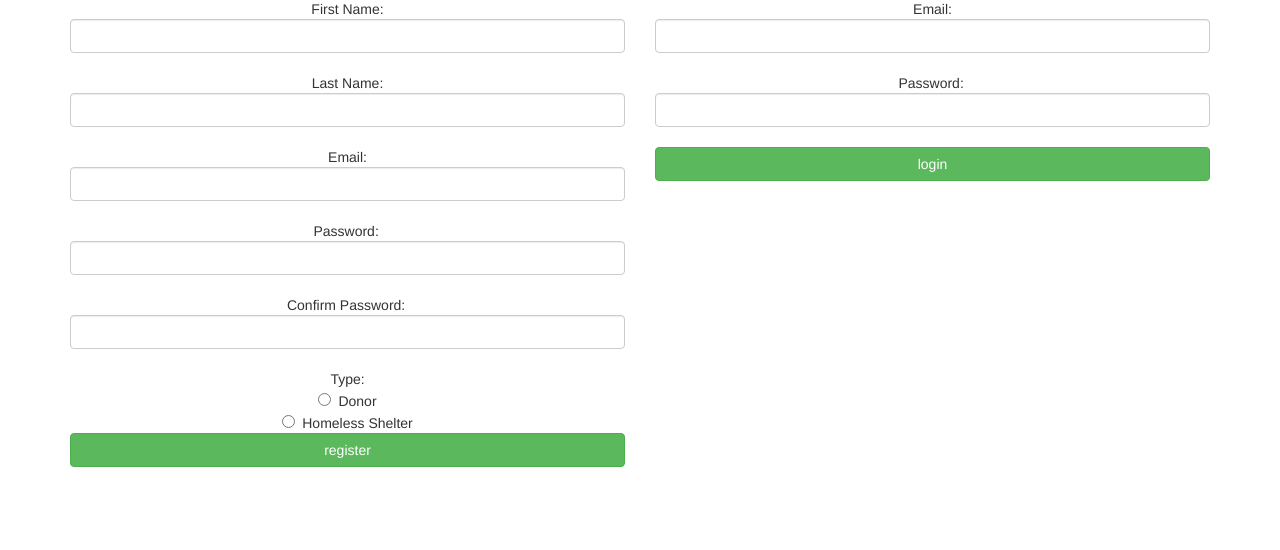
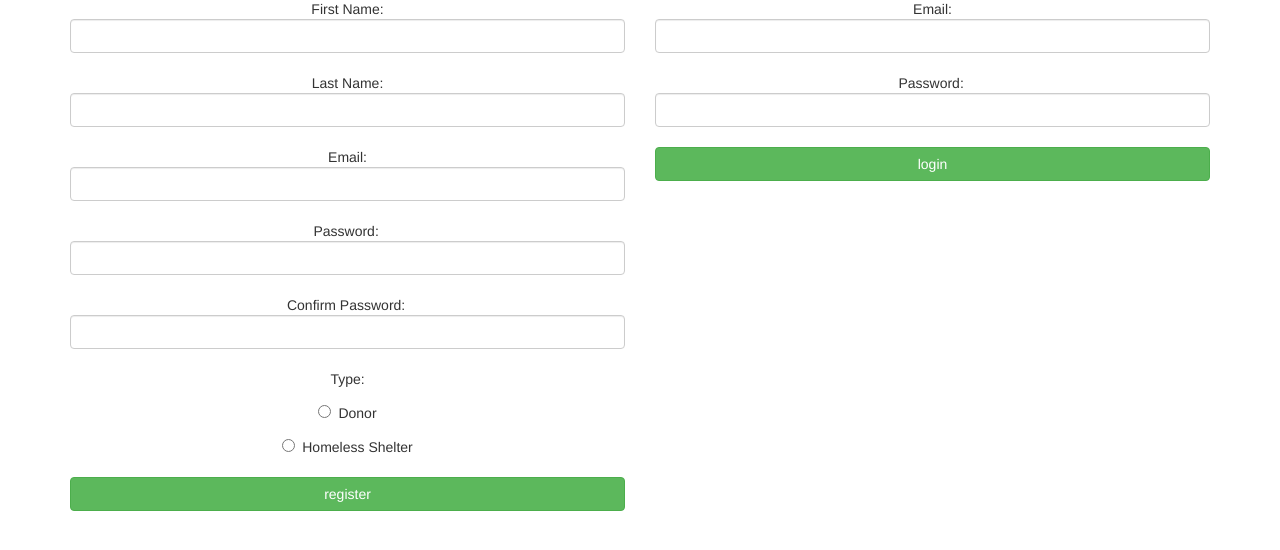
Before and after one commit to jieyuxu/caliente-rick, a Python web app: template templates/authenticate.html in a window 1280 px wide. Shown: the part 173-723 px from the top of the page. Run offline with Jinja, Linux system fonts and the light colour scheme; the template is opened without the code that fills it, so the values that code supplies are empty.

Commit message:
style changes
on register form

```diff
--- a/templates/authenticate.html
+++ b/templates/authenticate.html
@@ -16,7 +16,7 @@
           Confirm Password:&thinsp; <input class="form-control" type="password" name="cpassword" required> <br>
           Type:<br/> <input type="radio" name="type" value="donor">&ensp;Donor<br>
           <input type="radio" name="type" value="director">&ensp;Homeless Shelter<br>
-          <input class="btn btn-success btn-block" type="submit" name="register" value="register" action="submit">
+          <input class="btn btn-success btn-block" type="submit" name="register" value="register" action="submit" style="margin-top: 20px;">
         </form>
         </div>
         <!--Register-->
@@ -31,4 +31,10 @@
         </div>
     </div>
   </div>
+<style>
+  input[type=checkbox], input[type=radio] {
+    margin: 16px 0 0;
+  }
+
+</style>
 {% endblock %}
```
